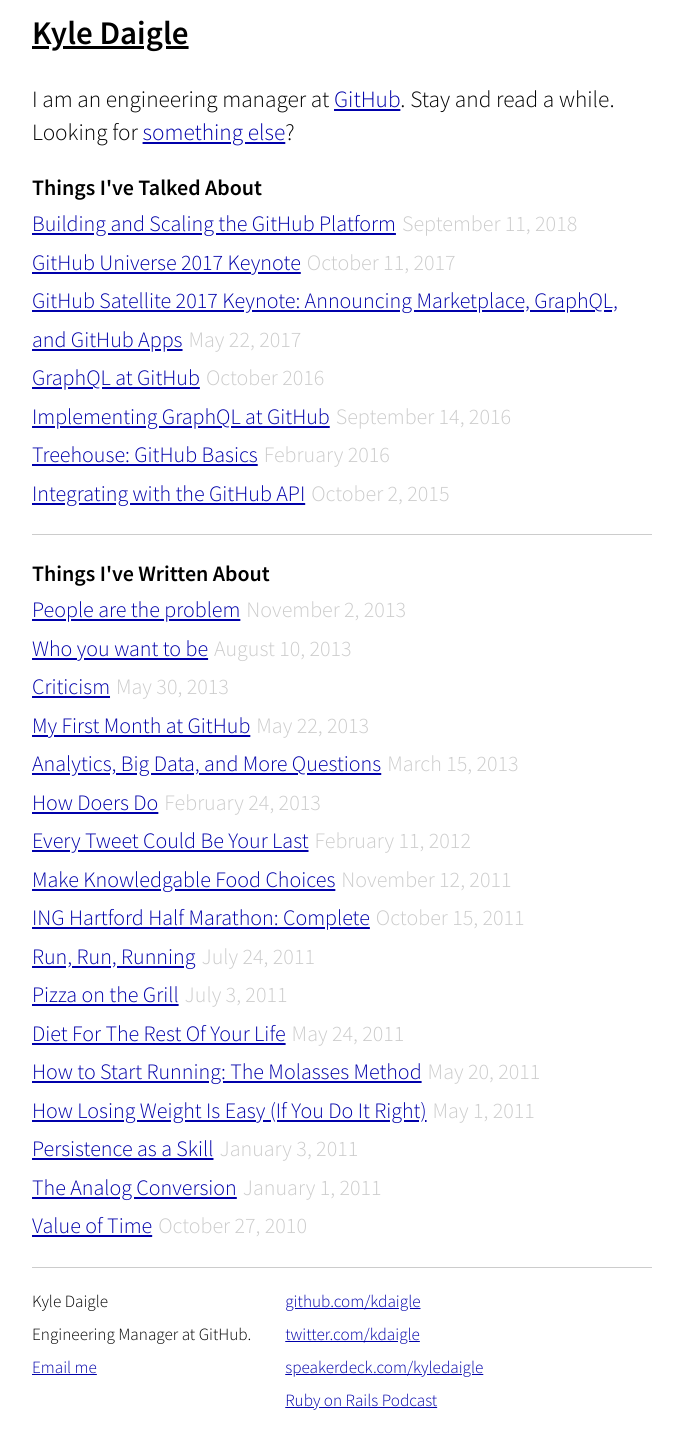
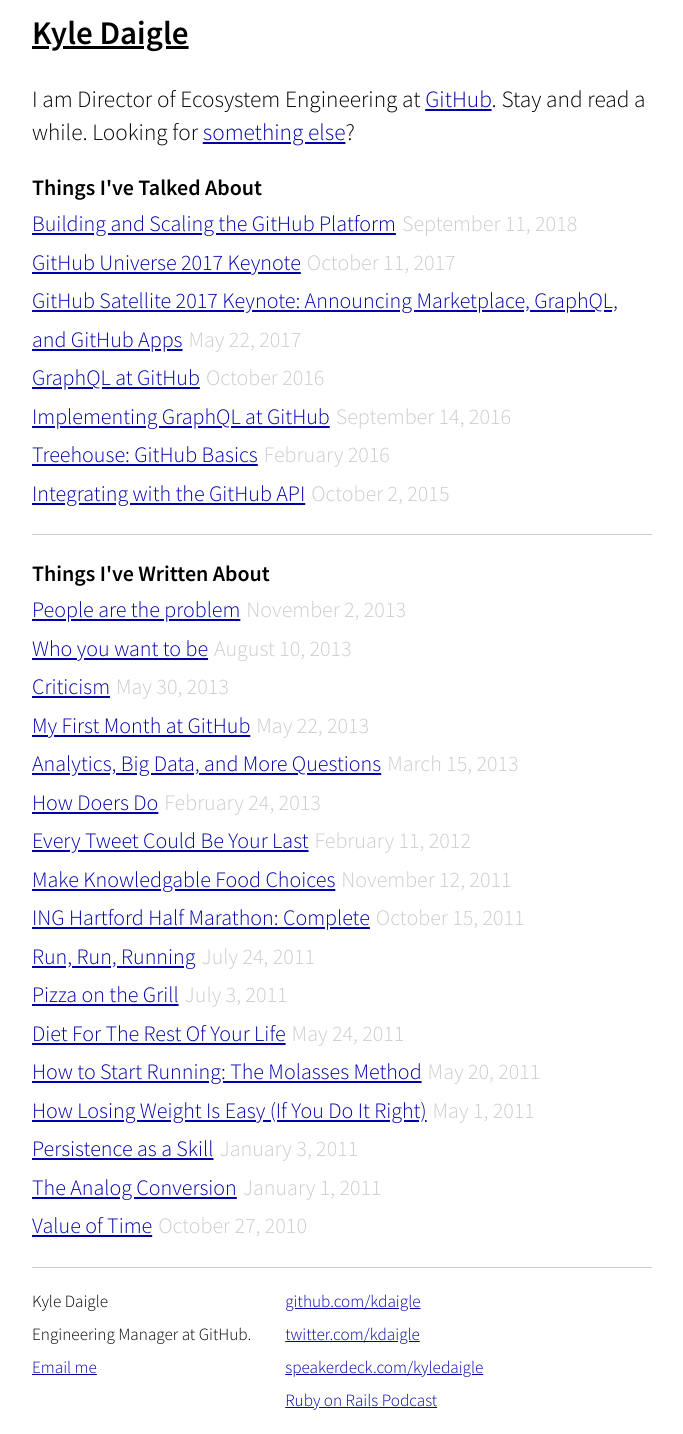
Before and after one commit to kdaigle/kdaigle.github.io, a Jekyll site: the page built from index.html, in a window 1280 px wide. Shown: the whole page, without its empty margins (298-981 px from the left). Built offline with Jekyll 4.4.1, drawn with Linux system fonts in a browser that asks for light colours.

Commit message:
Update index.html

```diff
--- a/index.html
+++ b/index.html
@@ -5,7 +5,7 @@
 
 <div id="home">
   <p class="lead">
-    I am an engineering manager at <a href="http://www.github.com">GitHub</a>.
+    I am Director of Ecosystem Engineering at <a href="http://www.github.com">GitHub</a>.
     Stay and read a while. Looking for <a href="#contact">something else</a>?
   </p>
   <!-- <h3>Currently, I am...</h3>
```
